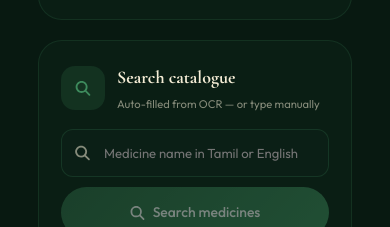
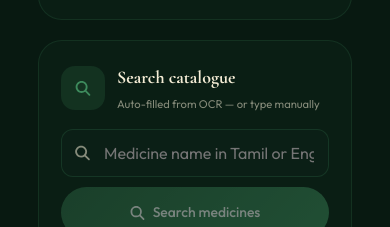
Before and after one commit to ADjayantan/vaithiyam-web, a Next.js app: page /scanner in a window 390 px wide. Shown: the part 1463-1690 px from the top of the page. Built offline with nearby package versions, Linux system fonts and the light colour scheme.

Commit message:
fix: resolve iOS mobile layout, status-bar and safe area overlaps, and input auto-zoom

```diff
--- a/app/globals.css
+++ b/app/globals.css
@@ -2624,3 +2624,60 @@ input, select, textarea { font: inherit; }
   background: rgba(220, 80, 80, 0.15) !important;
   border-color: #dc5050 !important;
 }
+
+/* ─────────────────────────────────────────────────────────────────
+   iOS / SAFARI MOBILE VIEWS & SAFE AREA FIXES
+   ───────────────────────────────────────────────────────────────── */
+@supports (padding-top: env(safe-area-inset-top)) {
+  .vt-app-header {
+    padding-top: env(safe-area-inset-top, 0px) !important;
+  }
+}
+
+@supports (padding-bottom: env(safe-area-inset-bottom)) {
+  .vt-bottom-nav {
+    padding-bottom: env(safe-area-inset-bottom, 0px) !important;
+  }
+  .vt-page-shell {
+    padding-bottom: calc(72px + env(safe-area-inset-bottom, 0px)) !important;
+  }
+}
+
+/* Fix iOS Safari 100vh toolbar overlapping issues using dynamic vh */
+.vt-hero {
+  min-height: 100dvh !important;
+}
+.vt-admin-shell {
+  min-height: 100dvh !important;
+}
+.vt-admin-main {
+  min-height: 100dvh !important;
+}
+
+/* Prevent auto-zooming on iOS Safari when tapping input fields */
+@media (max-width: 760px) {
+  .vt-input,
+  .vt-select,
+  .vt-header-search input,
+  .vt-admin-search-input,
+  .vt-admin-input,
+  .vt-admin-select,
+  .vt-search-panel input,
+  textarea,
+  input[type="text"],
+  input[type="tel"],
+  input[type="password"],
+  input[type="email"] {
+    font-size: 16px !important;
+  }
+}
+
+/* Remove default iOS Safari input shadow/gray appearance reset */
+input[type="text"],
+input[type="tel"],
+input[type="password"],
+input[type="email"],
+textarea {
+  -webkit-appearance: none;
+  border-radius: var(--vt-radius-sm, 6px);
+}
--- a/app/layout.tsx
+++ b/app/layout.tsx
@@ -14,6 +14,7 @@ export const viewport: Viewport = {
   width: 'device-width',
   initialScale: 1,
   themeColor: '#030C07',
+  viewportFit: 'cover',
 };
 
 export default function RootLayout({ children }: { children: React.ReactNode }) {
--- a/components/agasthiyan/AgasthiyanWidget.tsx
+++ b/components/agasthiyan/AgasthiyanWidget.tsx
@@ -138,7 +138,7 @@ export default function AgasthiyanWidget() {
         aria-label={currentLang === 'ta' ? 'அகஸ்தியன் AI உதவியாளர்' : 'Agasthiyan AI Assistant'}
         style={{
           position: 'fixed',
-          bottom: isMobile ? '84px' : '24px',
+          bottom: isMobile ? 'calc(84px + env(safe-area-inset-bottom, 0px))' : '24px',
           right: '20px',
           width: '52px',
           height: '52px',
@@ -174,7 +174,7 @@ export default function AgasthiyanWidget() {
             transition={{ duration: 0.25, ease: 'easeOut' }}
             style={{
               position: 'fixed',
-              bottom: isMobile ? '96px' : '148px',
+              bottom: isMobile ? 'calc(96px + env(safe-area-inset-bottom, 0px))' : '148px',
               right: '20px',
               width: isMobile ? 'calc(100vw - 32px)' : '340px',
               height: '480px',
```
